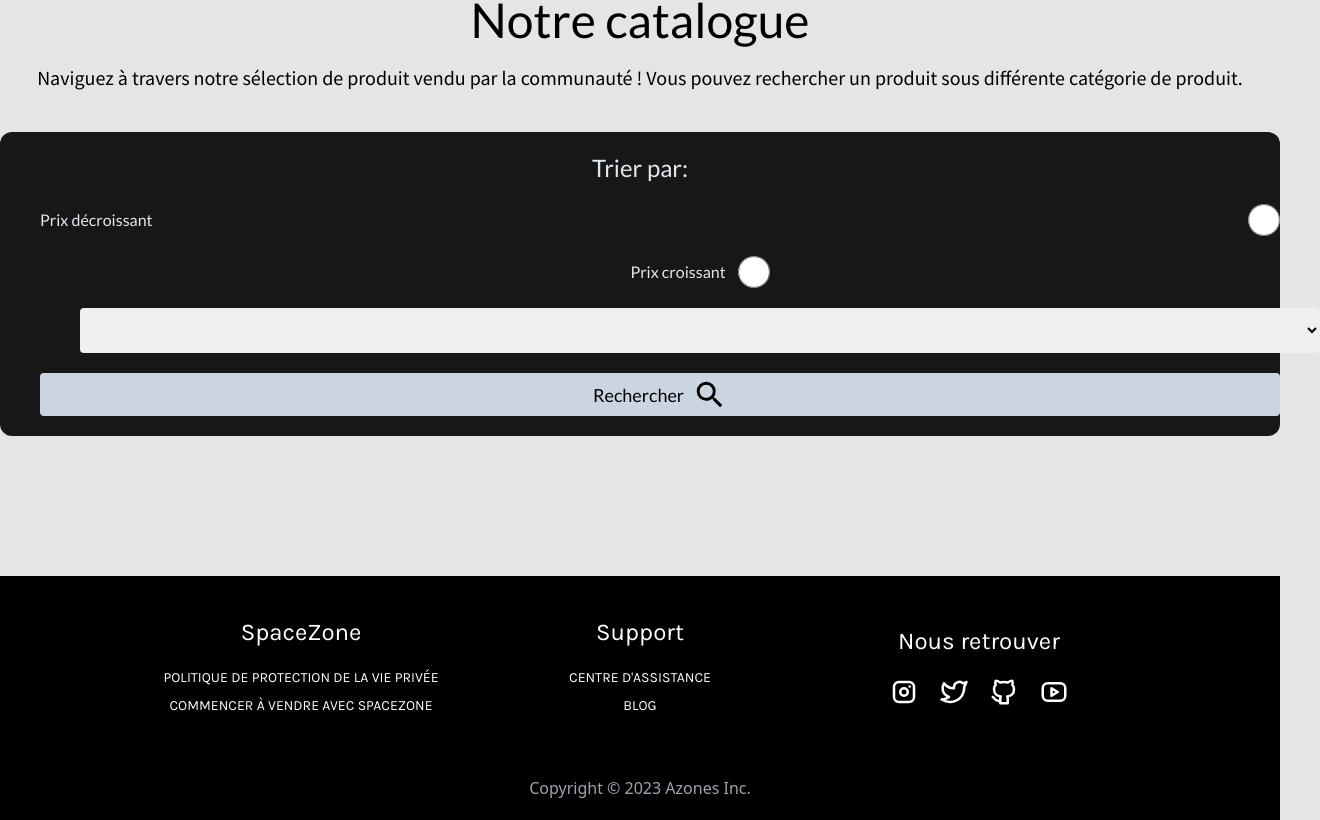
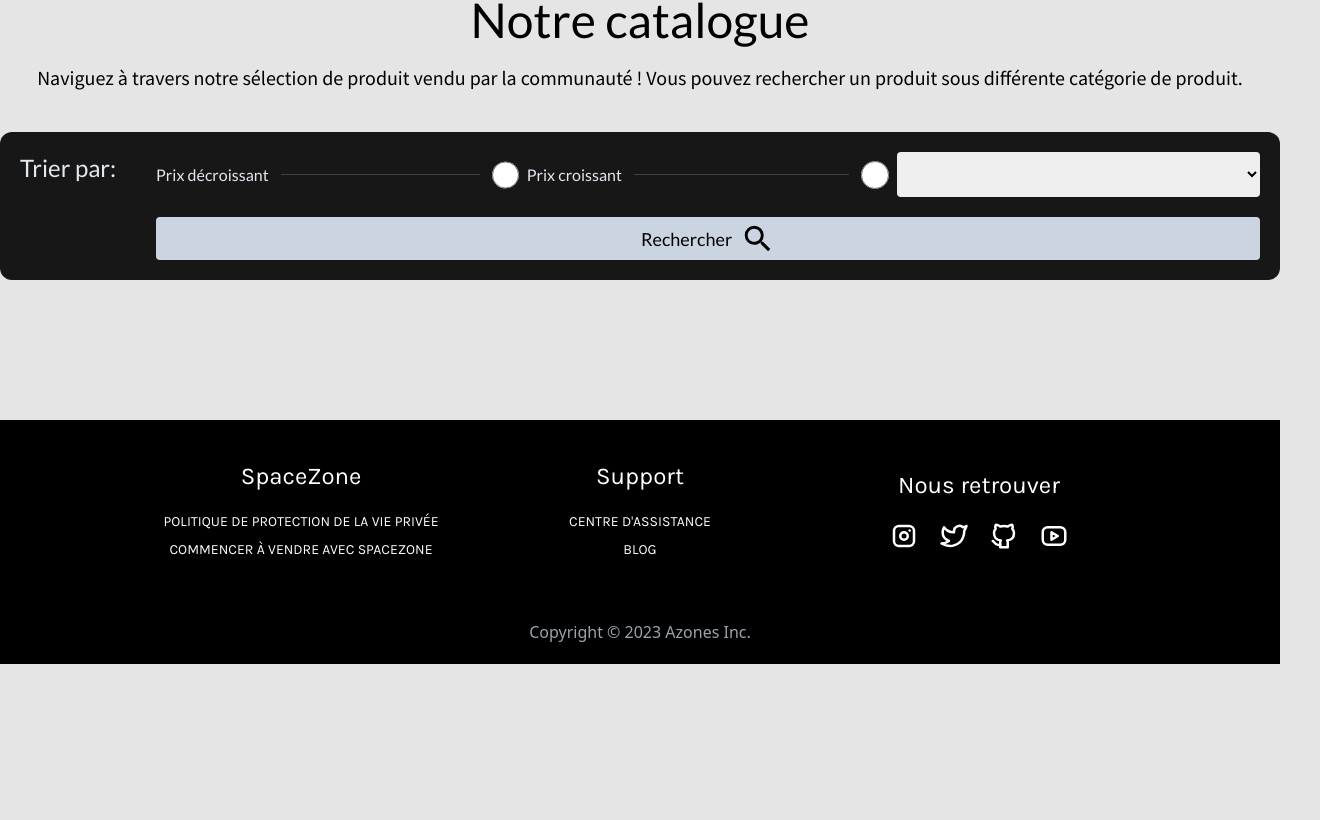
Before and after one commit to Azonesbz/SpaceZone, a React (Vite) app in the folder client/: page /home in a window 1280 px wide. Shown: the part 872-1692 px from the top of the page, 1320 px wide, since content can reach past the window. After the commit the page ends 1536 px from the top, so only its background shows below. Built offline with nearby package versions, Linux system fonts and the light colour scheme; no server answers; a web font is replaced by a local one.

Commit message:
updated filter function in product repository

```diff
--- a/client/src/components/Filter.jsx
+++ b/client/src/components/Filter.jsx
@@ -19,21 +19,23 @@
 
     return (
         <>
-            <div className="flex flex-col sm:space-x-10 bg-neutral-900 sm:rounded-xl text-slate-200 font-Lato items-center p-5">
+            <div className="flex flex-col sm:flex-row sm:space-x-10 bg-neutral-900 sm:rounded-xl text-slate-200 font-Lato items-start p-5">
                 <h3 className="whitespace-nowrap text-2xl">Trier par: </h3>
-                <form action="" className="flex flex-col items-center justify-between w-full mt-5" onSubmit={handleFilterSubmit} ref={form}>
-                    <div className="flex flex-col sm:space-x-20 sm:items-center w-full space-y-5">
+                <form action="" className="flex flex-col items-center justify-between w-full mt-5 sm:mt-0" onSubmit={handleFilterSubmit} ref={form}>
+                    <div className="flex flex-col sm:flex-row sm:space-x-2 sm:items-center w-full space-y-5 sm:space-y-0">
                         <label htmlFor="decreasing" className="flex items-center w-full sm:space-x-3 justify-between">
-                            <h1>Prix décroissant</h1>
-                            <input type="radio" id="decreasing" name="option" className="h-8 w-8" />
+                            <h1 className="whitespace-nowrap">Prix décroissant</h1>
+                            <div className="h-[1px] bg-neutral-700 w-full mx-5"/>
+                            <input type="radio" id="decreasing" name="option" className="h-8 w-12" />
 
                         </label>
-                        <label htmlFor="crescent" className="flex items-center sm:space-x-3 justify-between">
-                            <h1>Prix croissant</h1>
-                            <input type="radio" id="crescent" name="option" className="h-8 w-8" />
+                        <label htmlFor="crescent" className="flex items-center w-full sm:space-x-3 justify-between">
+                            <h1 className="whitespace-nowrap">Prix croissant</h1>
+                            <div className="h-[1px] bg-neutral-700 w-full mx-5"/>
+                            <input type="radio" id="crescent" name="option" className="h-8 w-12" />
                         </label>
                         <label htmlFor="" className="w-full">
-                            <select className="text-black py-3 px-3 w-full rounded">
+                            <select className="text-black py-3 pl-2 w-full rounded">
                                 <option value="0" className="font-FlowCircular"></option>
                                 <option value="1">Vêtements</option>
                                 <option value="3">Accessoires</option>
```
Also changed, not shown: 1 other file (tests, documents, lock files or other folders).
